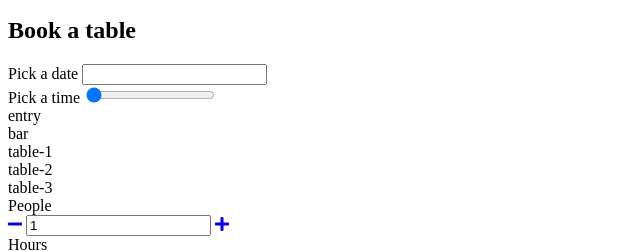
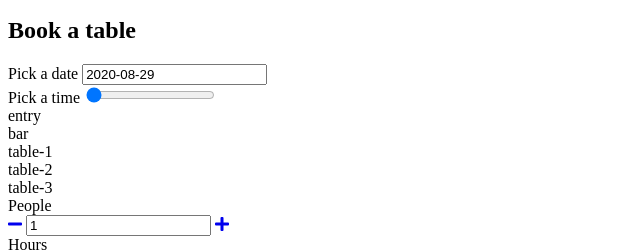
Before and after one commit to aniasadka/project-pizzeria-module-10.2, a website with bundled scripts: page src/index.html in a window 1280 px wide. Shown: the part 273-524 px from the top of the page, 0-640 px from the left. Built offline with nearby package versions, Linux system fonts and the light colour scheme; files whose address does not match are found by name.

Commit message:
Task 10.3 add DatePicker

```diff
--- a/src/index.html
+++ b/src/index.html
@@ -1,14 +1,18 @@
 <!DOCTYPE html>
 <html lang="en">
+
 <head>
   <meta charset="UTF-8">
   <meta name="viewport" content="width=device-width, initial-scale=1.0">
   <meta http-equiv="X-UA-Compatible" content="ie=edge">
   <title>Pizzeria</title>
-  <link href="https://fonts.googleapis.com/css?family=Lato:400,300i,700%7COswald:300,500,700&amp;subset=latin-ext" rel="stylesheet">
+  <link href="https://fonts.googleapis.com/css?family=Lato:400,300i,700%7COswald:300,500,700&amp;subset=latin-ext"
+    rel="stylesheet">
   <link href="https://use.fontawesome.com/releases/v5.7.2/css/all.css" rel="stylesheet">
+  <link rel="stylesheet" href="https://cdn.jsdelivr.net/npm/flatpickr/dist/flatpickr.min.css">
   <link rel="stylesheet" href="css/style.css">
 </head>
+
 <body>
 
   <header class="header">
@@ -242,6 +246,8 @@
   </script>
 
   <script src="https://cdnjs.cloudflare.com/ajax/libs/handlebars.js/4.1.0/handlebars.min.js"></script>
+  <script src="https://cdn.jsdelivr.net/npm/flatpickr"></script>
   <script src="js/app.js" type="module"></script>
 </body>
+
 </html>
--- a/src/js/components/Booking.js
+++ b/src/js/components/Booking.js
@@ -3,6 +3,7 @@ import {
   templates
 } from '../settings.js';
 import AmountWidget from './AmountWidget.js';
+import DatePicker from './DatePicker.js';
 
 class Booking {
   constructor(element) {
@@ -33,6 +34,9 @@ class Booking {
     thisBooking.dom.peopleAmount = thisBooking.dom.wrapper.querySelector(select.booking.peopleAmount);
     // analogicznie do peopleAmount znaleźć i zapisać element dla hoursAmount.
     thisBooking.dom.hoursAmount = thisBooking.dom.wrapper.querySelector(select.booking.hoursAmount);
+
+    // W klasie Booking w metodzie render stwórz właściwość thisBooking.dom.datePicker i zapisz w niej element pasujący do selektora zapisanego w select.widgets.datePicker.wrapper, wyszukany we wrapperze zapisanym w tej klasie
+    thisBooking.dom.datePicker = thisBooking.dom.wrapper.querySelector(select.widgets.datePicker.wrapper);
   }
 
   initWidgets() {
@@ -41,6 +45,9 @@ class Booking {
     // we właściwościach thisBooking.peopleAmount i thisBooking.hoursAmount zapisywać nowe instancje klasy AmountWidget, którym jako argument przekazujemy odpowiednie właściwości z obiektu thisBooking.dom.
     thisBooking.peopleAmount = new AmountWidget(thisBooking.dom.peopleAmount);
     thisBooking.hoursAmount = new AmountWidget(thisBooking.dom.hoursAmount);
+
+    // w metodzie initWidgets stwórz nową instancję klasy DatePicker zapisując ją do właściwości thisBooking.datePicker, analogicznie jak zrobiliśmy to dla obu instancji AmountWidget.
+    thisBooking.dtepicker = new DatePicker(thisBooking.dom.datePicker);
   }
 }
 
--- /dev/null
+++ b/src/js/components/DatePicker.js
@@ -0,0 +1,63 @@
+/* global flatpickr */
+
+import BaseWidget from './BaseWidgets.js';
+import {
+  utils
+} from '../utils.js';
+import {
+  select,
+  settings
+} from '../settings.js';
+
+class DatePicker extends BaseWidget {
+  constructor(wrapper) {
+    super(wrapper, utils.dateToStr(new Date()));
+    const thisWidget = this;
+
+    thisWidget.dom.input = thisWidget.dom.wrapper.querySelector(select.widgets.datePicker.input);
+
+    thisWidget.initPlugin();
+
+  }
+
+  initPlugin() {
+    const thisWidget = this;
+
+    thisWidget.dom.input = thisWidget.dom.wrapper.querySelector(select.widgets.datePicker.input);
+
+    thisWidget.minDate = new Date(thisWidget.value);
+    thisWidget.maxDate = utils.addDays(thisWidget.minDate, settings.datePicker.maxDaysInFuture);
+
+
+    flatpickr(thisWidget.dom.input, {
+      defaultDate: thisWidget.minDate,
+      minDate: thisWidget.minDate,
+      maxDate: thisWidget.maxDate,
+      locale: {
+        firstDayOfWeek: 2
+      },
+      disable: [
+        function (date) {
+          return (date.getDay() === 1);
+        }
+      ]
+    });
+  }
+
+  parseValue(value) {
+    return value;
+  }
+
+  isValid() {
+    return true;
+  }
+
+  renderValue() {
+    const thisWidget = this;
+
+    thisWidget.dom.wrapper.innerHTML = '';
+  }
+
+}
+
+export default DatePicker;
```
